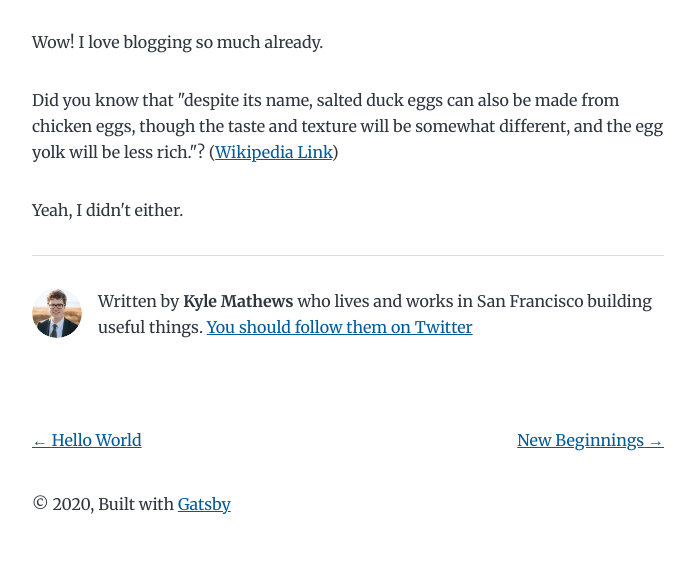
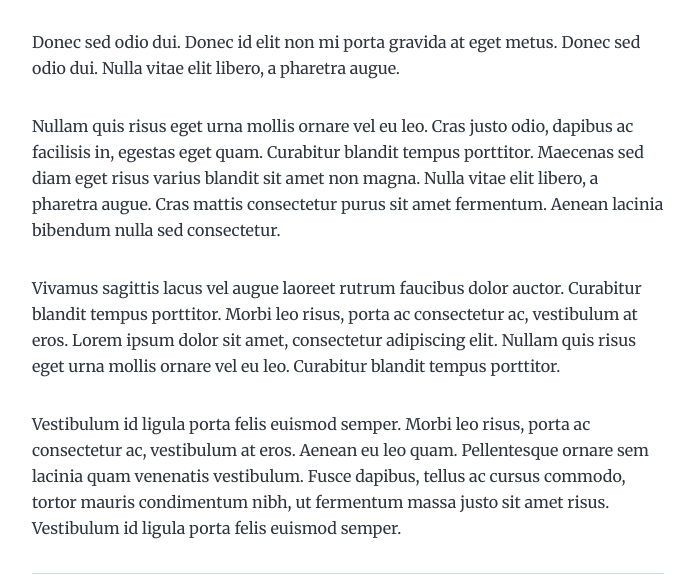
Before and after one commit to EnnoLangelotz/gatsbycloud-test2a, a Gatsby site: page /my-second-post/ in a window 1280 px wide. Shown: the part 211-790 px from the top of the page, without its empty margins (292-986 px from the left). Built offline with nearby package versions, Linux system fonts and the light colour scheme; Gatsby itself is replaced by a stand-in of ours.

Commit message:
Update index.md

```diff
--- a/content/blog/my-second-post/index.md
+++ b/content/blog/my-second-post/index.md
@@ -3,11 +3,10 @@ title: My Second Post!
 date: "2015-05-06T23:46:37.121Z"
 ---
 
-Wow! I love blogging so much already.
+Donec sed odio dui. Donec id elit non mi porta gravida at eget metus. Donec sed odio dui. Nulla vitae elit libero, a pharetra augue.
 
-Did you know that "despite its name, salted duck eggs can also be made from
-chicken eggs, though the taste and texture will be somewhat different, and the
-egg yolk will be less rich."?
-([Wikipedia Link](https://en.wikipedia.org/wiki/Salted_duck_egg))
+Nullam quis risus eget urna mollis ornare vel eu leo. Cras justo odio, dapibus ac facilisis in, egestas eget quam. Curabitur blandit tempus porttitor. Maecenas sed diam eget risus varius blandit sit amet non magna. Nulla vitae elit libero, a pharetra augue. Cras mattis consectetur purus sit amet fermentum. Aenean lacinia bibendum nulla sed consectetur.
 
-Yeah, I didn't either.
+Vivamus sagittis lacus vel augue laoreet rutrum faucibus dolor auctor. Curabitur blandit tempus porttitor. Morbi leo risus, porta ac consectetur ac, vestibulum at eros. Lorem ipsum dolor sit amet, consectetur adipiscing elit. Nullam quis risus eget urna mollis ornare vel eu leo. Curabitur blandit tempus porttitor.
+
+Vestibulum id ligula porta felis euismod semper. Morbi leo risus, porta ac consectetur ac, vestibulum at eros. Aenean eu leo quam. Pellentesque ornare sem lacinia quam venenatis vestibulum. Fusce dapibus, tellus ac cursus commodo, tortor mauris condimentum nibh, ut fermentum massa justo sit amet risus. Vestibulum id ligula porta felis euismod semper.
```
